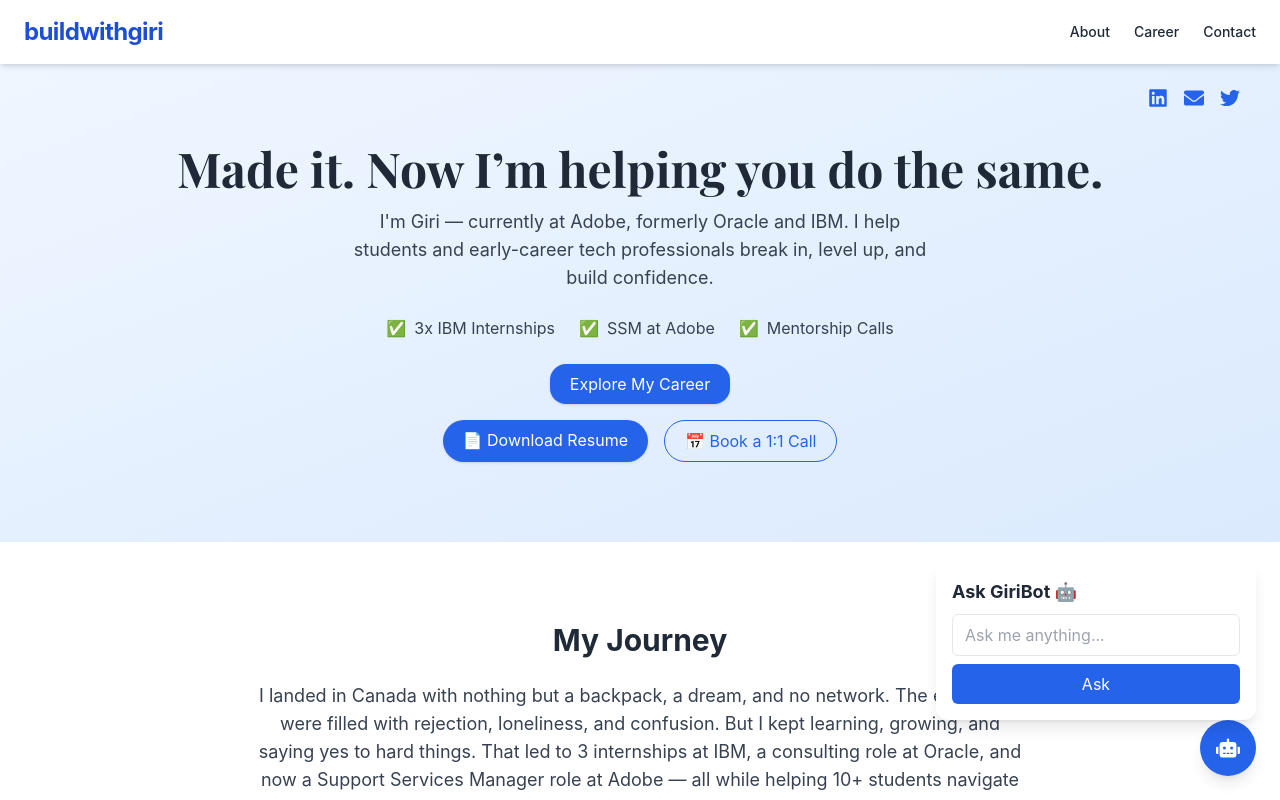
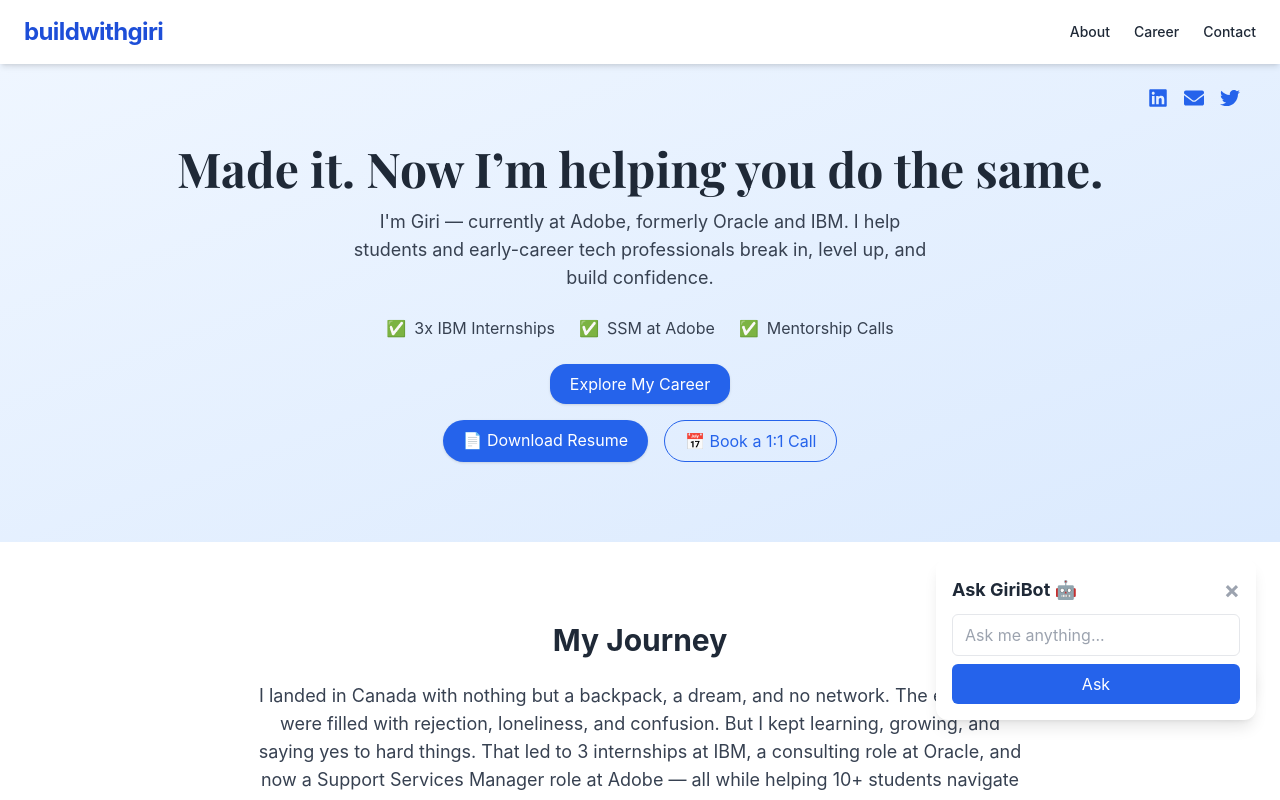
Before and after one commit to giriraj1310/buildwithgiri, a React (Vite) app: page / in a window 1280 px wide. Both pictures are taken after a click on the button "Open GiriBot". Shown: the top 800 px of the page. Built offline with nearby package versions, Linux system fonts and the light colour scheme; no server answers.

Commit message:
Reposition the chatbot icon

```diff
--- a/src/components/GiriBotWidget.jsx
+++ b/src/components/GiriBotWidget.jsx
@@ -89,7 +89,7 @@
       {/* Floating Robot Button */}
       <button
         onClick={() => setIsOpen(!isOpen)}
-        className="fixed bottom-6 right-6 bg-blue-600 hover:bg-blue-700 text-white p-4 rounded-full shadow-lg z-50"
+        className="fixed bottom-24 right-6 bg-blue-600 hover:bg-blue-700 text-white p-4 rounded-full shadow-lg z-50"
         aria-label="Open GiriBot"
       >
         <FaRobot className="text-2xl" />
@@ -105,7 +105,19 @@
             transition={{ duration: 0.3 }}
             className="fixed bottom-20 right-6 w-80 bg-white rounded-xl shadow-lg p-4 z-50"
           >
-            <h4 className="text-lg font-bold mb-2">Ask GiriBot 🤖</h4>
+            {/* 👇 NEW close button container */}
+            <div className="flex justify-between items-center mb-2">
+              <h4 className="text-lg font-bold">Ask GiriBot 🤖</h4>
+              <button
+                onClick={() => setIsOpen(false)}
+                className="text-gray-400 hover:text-gray-700 text-2xl font-bold"
+                aria-label="Close Chat"
+              >
+                ×
+              </button>
+            </div>
+
+            {/* Rest of your original chatbot content stays */}
             <input
               type="text"
               value={question}
```
